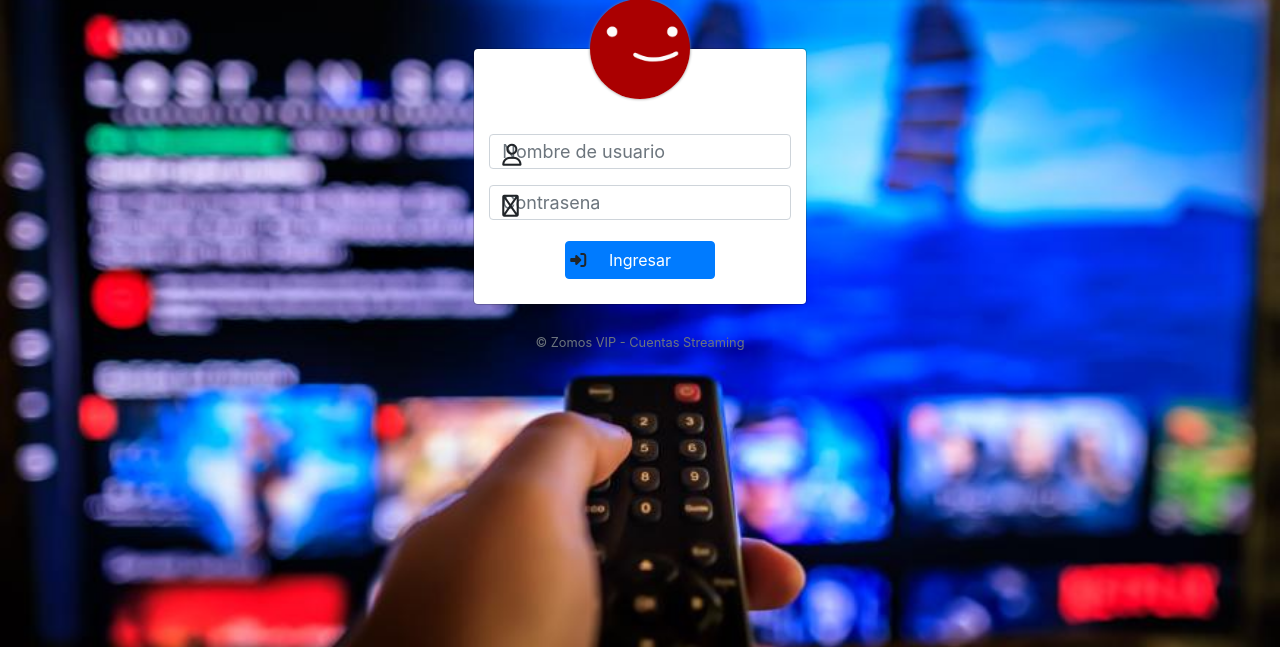
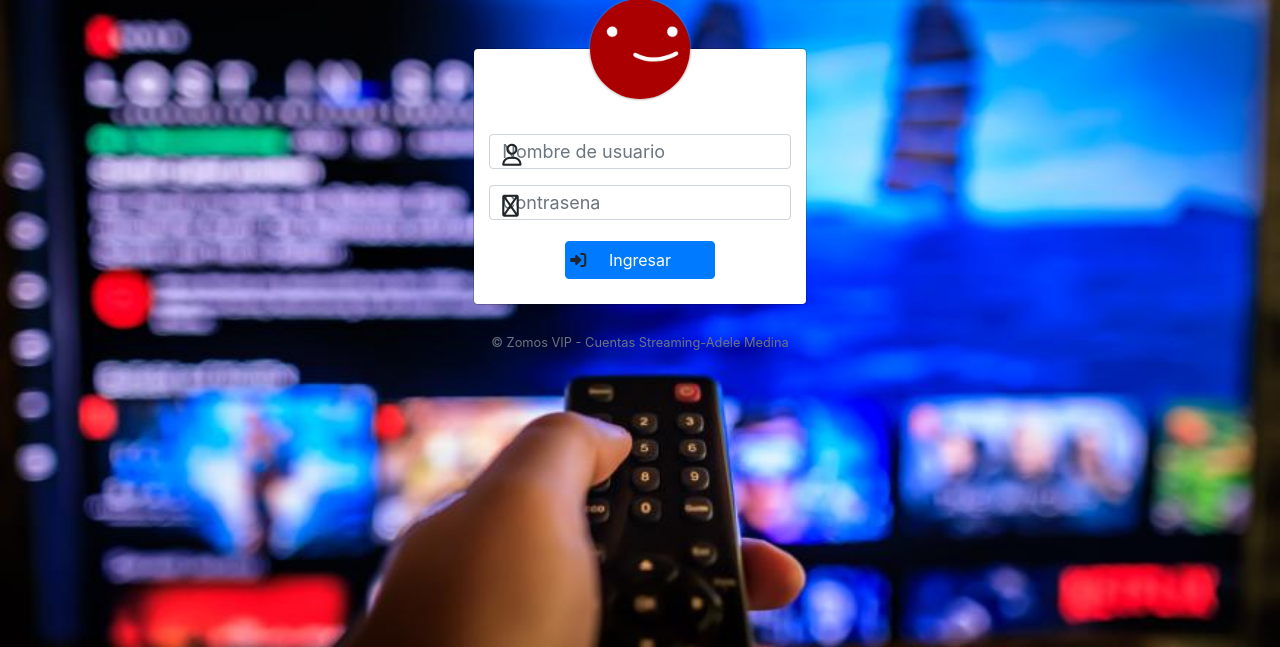
Before and after one commit to elipse18/zomoosvip, a PHP site: page /proyecto/index.php in a window 1280 px wide. Shown: the part 77-724 px from the top of the page. Run offline with PHP 8.4, Linux system fonts and the light colour scheme; some libraries are stand-ins or nearby versions.

Commit message:
detalles css

```diff
--- a/vista/templates/footer.php
+++ b/vista/templates/footer.php
@@ -1,4 +1,4 @@
-<p class='text-center text-muted small' style="color:black;">&copy; Zomos VIP - Cuentas Streaming</p>
+<p class='text-center text-muted small' style="color:black;">&copy; Zomos VIP - Cuentas Streaming-Adele Medina</p>
 
 </body>
 </html>
```
